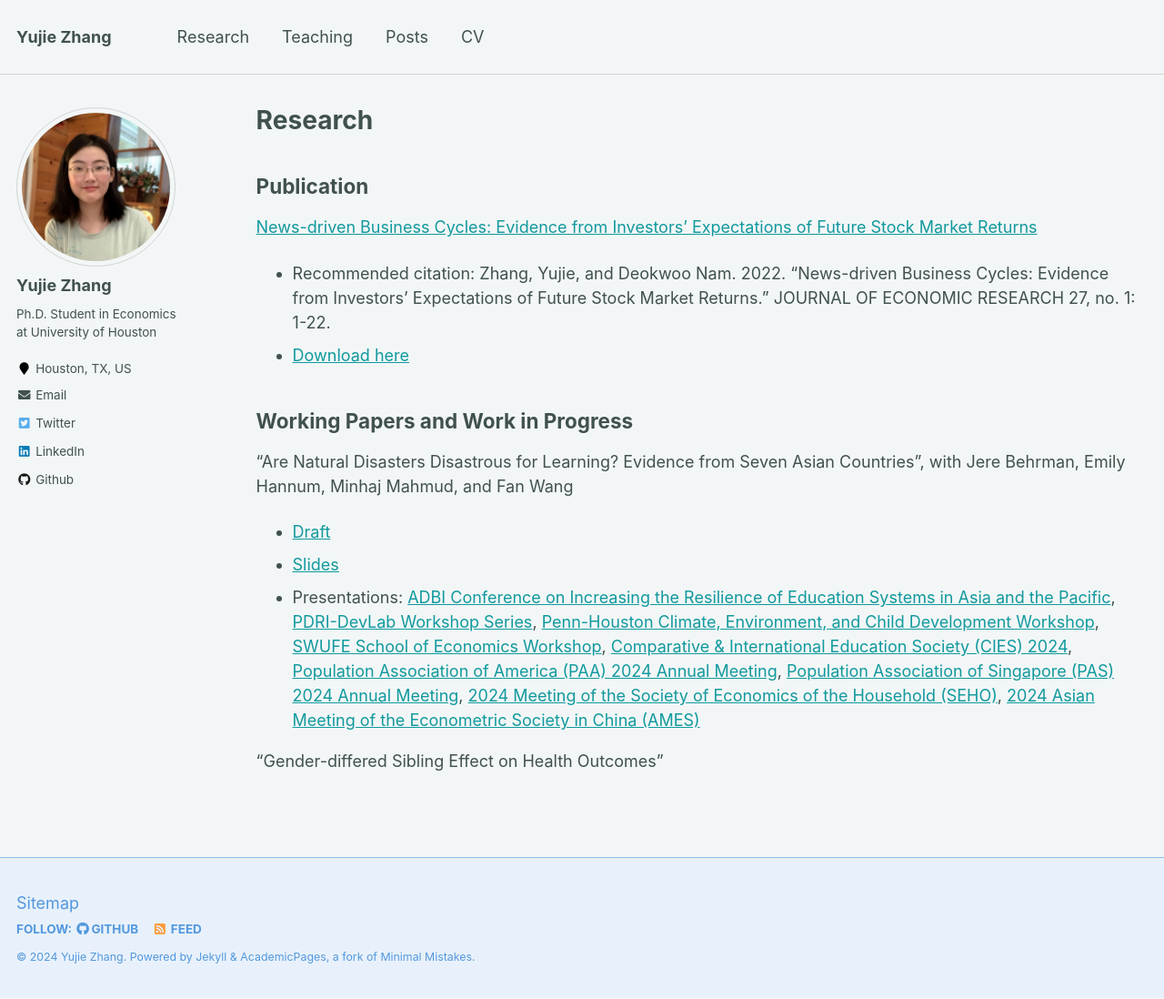
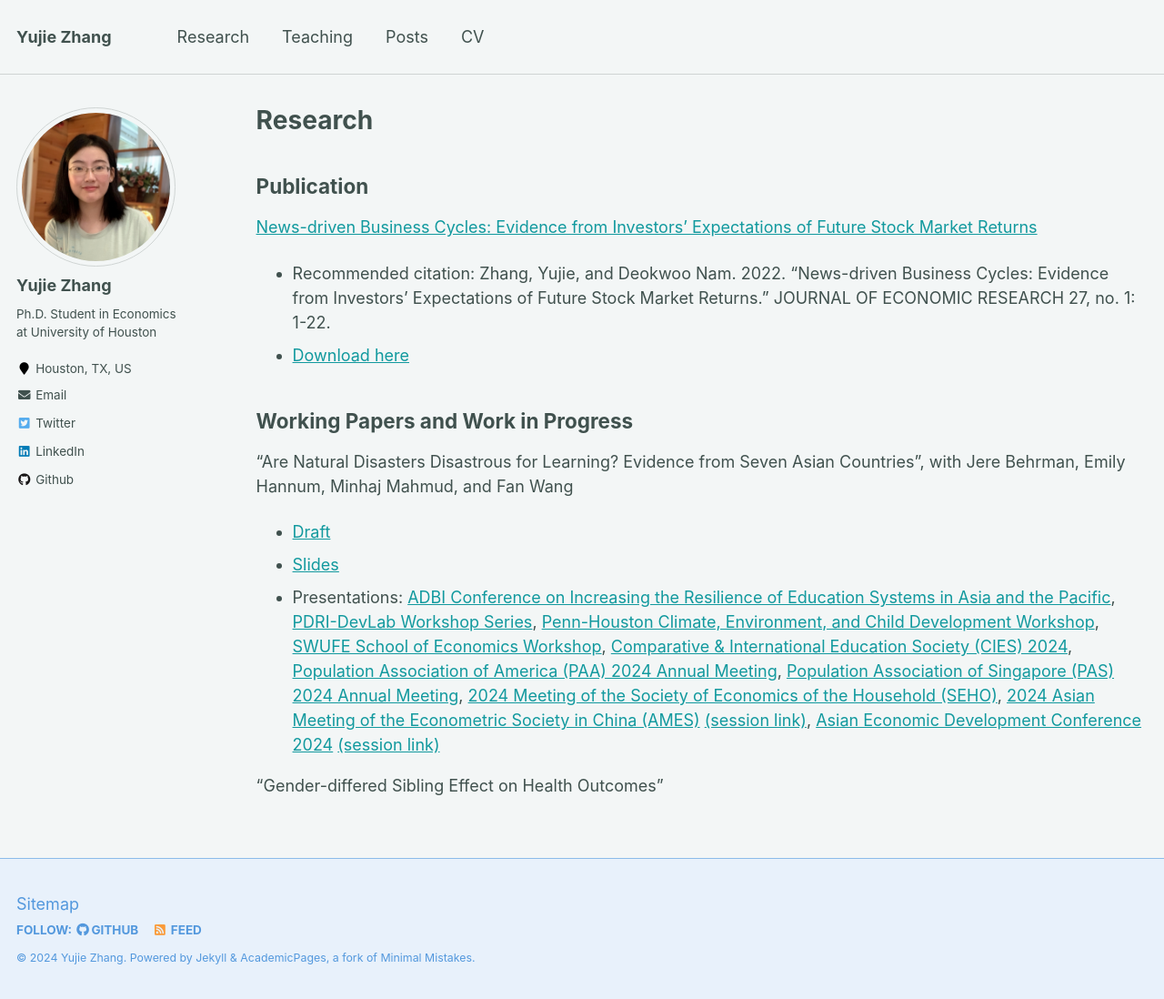
Before and after one commit to yujiezhangecon/yujiezhangecon.github.io, a Jekyll site: the page built from _pages/research.md, in a window 1280 px wide and 1098 px high. Shown: the whole window at 91% size. Built offline with Jekyll 4.4.1, drawn with Linux system fonts in a browser that asks for light colours.

Commit message:
AEDC2024

```diff
--- a/_pages/research.md
+++ b/_pages/research.md
@@ -41,7 +41,9 @@ Working Papers and Work in Progress
 [Population Association of America (PAA) 2024 Annual Meeting](https://www.populationassociation.org/paa2024/call-for-papers),
 [Population Association of Singapore (PAS) 2024 Annual Meeting](https://www.sgpopulation.org/pas-2024),
 [2024 Meeting of the Society of Economics of the Household (SEHO)](https://economics.smu.edu.sg/conference/seho2024),
-[2024 Asian Meeting of the Econometric Society in China (AMES)](https://www.econometricsociety.org/regional-activities/schedule/2024/06/28/2024-Asia-Meeting-Hangzhou-China#home)
+[2024 Asian Meeting of the Econometric Society in China (AMES)](https://www.econometricsociety.org/regional-activities/schedule/2024/06/28/2024-Asia-Meeting-Hangzhou-China#home) [(session link)](https://virtual.oxfordabstracts.com/#/event/6969/submission/426),
+[Asian Economic Development Conference 2024](https://adb.eventsair.com/asian-economic-development-conference-2024) [(session link)](http://yujiezhangecon.github.io/files/research/PrjRDSE/AEDC2024_ProgramBook_29May.pdf)
+
 
 
 "Gender-differed Sibling Effect on Health Outcomes"
```
Also changed, not shown: 1 other file.
